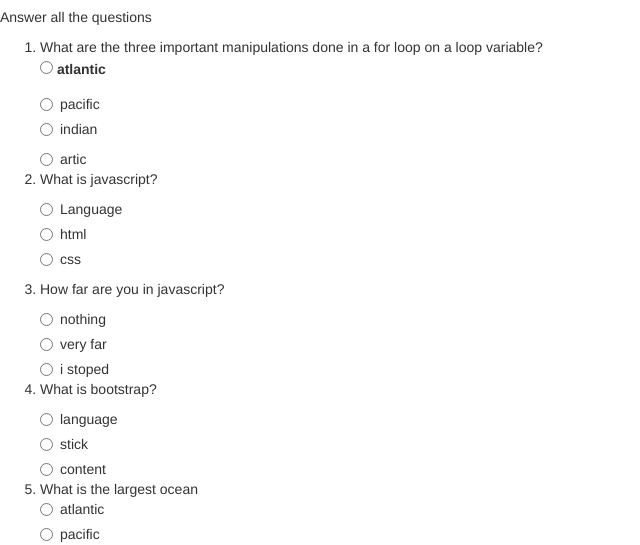
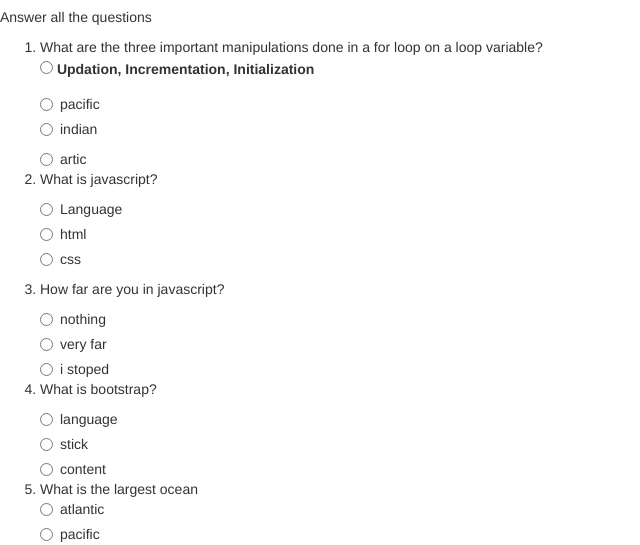
Before and after one commit to agnesuwamahoro/QUIZ-BOARD, a plain HTML site: page index.html in a window 1280 px wide. Shown: the part 255-800 px from the top of the page, without its empty margins (0-640 px from the left). Drawn offline with nearby package versions, Linux system fonts and the light colour scheme; files that its build step writes are made by us from their sources.

Commit message:
add response for number 1

```diff
--- a/index.html
+++ b/index.html
@@ -33,7 +33,7 @@
       <li>What are the three important manipulations done in a for loop on a loop variable?</li>
       <label>
               <input type="radio" name="flavor" value="Updation, Incrementation, Initialization" checked>
-              atlantic
+              Updation, Incrementation, Initialization
             </label>
           </div>
           <div class="radio">
```
